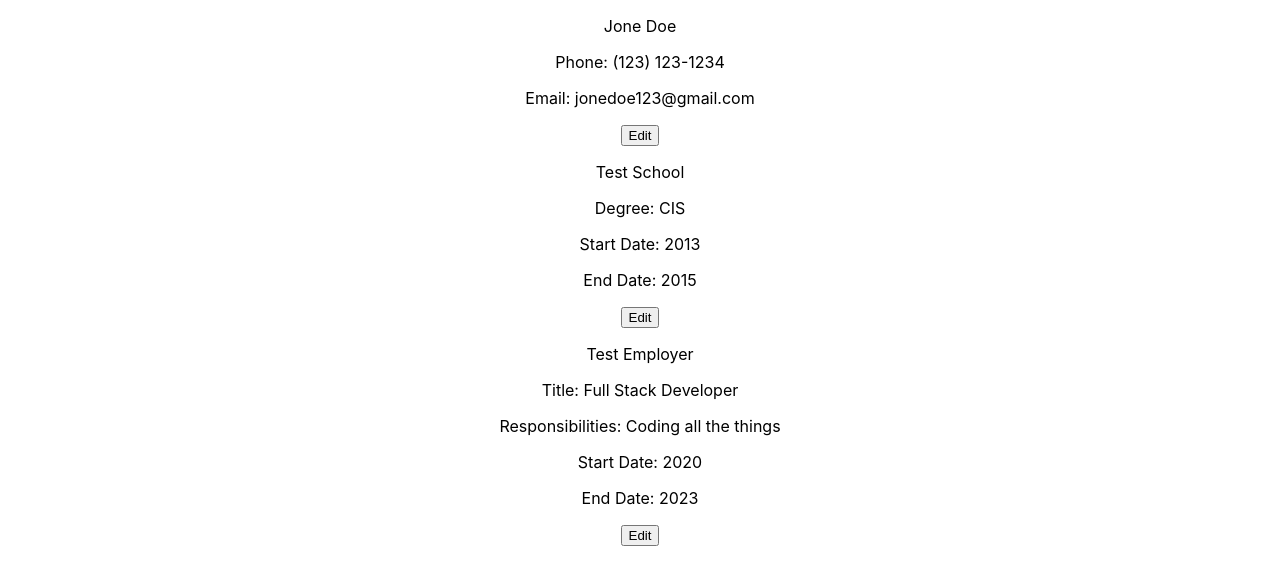
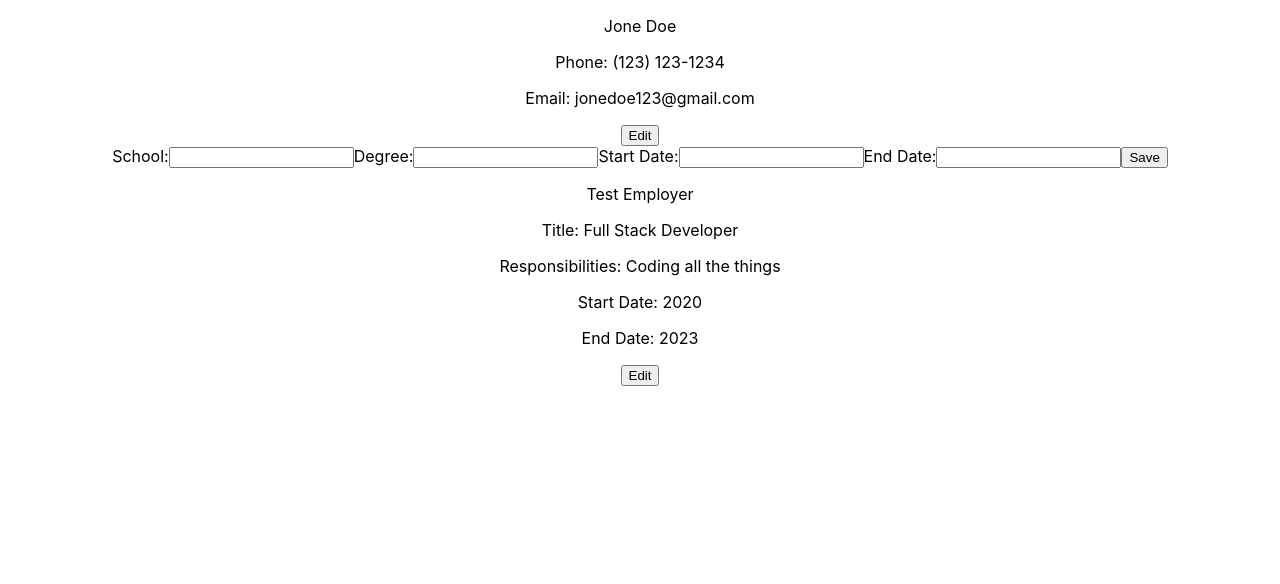
Before and after one commit to itsMe-ThatOneGuy/cv-project, a React (Create React App) app: page / in a window 1280 px wide. Shown: the top 584 px of the page. Built offline with nearby package versions, Linux system fonts and the light colour scheme.

Commit message:
Changed how the component state is structured

```diff
--- a/src/components/EducationForm.js
+++ b/src/components/EducationForm.js
@@ -6,11 +6,15 @@ class EducationForm extends Component {
 		super();
 
 		this.state = {
-			school: "Test School",
+			school: {
+				id: 0,
+				schoolName: "Test School",
 				degree: "CIS",
 				startDate: "2013",
 				endDate: "2015",
 				edit: false,
+			},
+			schools: [],
 		};
 
 		this.editOnClick = this.editOnClick.bind(this);
@@ -28,55 +32,39 @@ class EducationForm extends Component {
 		}
 	};
 
-	handelChange = (e) => {
-		for (const [key] of Object.entries(this.state)) {
-			if (e.target.id === `${key}Input`) {
-				this.setState({
-					[key]: e.target.value,
-				});
-			}
-		}
-	};
+	handelChange = (e) => {};
 
-	onSubmitForm = (e) => {
-		e.preventDefault();
-		this.setState({
-			edit: false,
-		});
-	};
+	onSubmitForm = (e) => {};
 
 	render() {
-		if (!this.state.edit) {
-			return <Education info={this.state} func={this.editOnClick} />;
-		} else {
 		return (
 			<div>
 				<form onSubmit={this.onSubmitForm}>
-						<label htmlFor="schoolInput">School:</label>
+					<label htmlFor="schoolNameInput">School:</label>
 					<input
 						onChange={this.handelChange}
-							value={this.state.school}
+						//value={this.state.school}
 						type="text"
 						id="schoolInput"
 					/>
 					<label htmlFor="degreeInput">Degree:</label>
 					<input
 						onChange={this.handelChange}
-							value={this.state.degree}
+						//value={this.state.degree}
 						type="text"
 						id="degreeInput"
 					/>
 					<label htmlFor="startDateInput">Start Date:</label>
 					<input
 						onChange={this.handelChange}
-							value={this.state.startDate}
+						//value={this.state.startDate}
 						type="text"
 						id="startDateInput"
 					/>
 					<label htmlFor="endDateInput">End Date:</label>
 					<input
 						onChange={this.handelChange}
-							value={this.state.endDate}
+						//value={this.state.endDate}
 						type="text"
 						id="endDateInput"
 					/>
@@ -86,6 +74,5 @@ class EducationForm extends Component {
 		);
 	}
 }
-}
 
 export default EducationForm;
```
Lines whose indentation alone changed are shown as unchanged.
